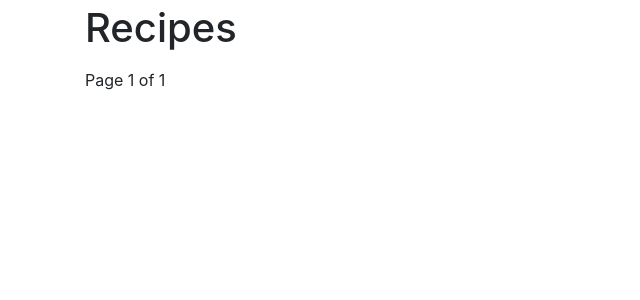
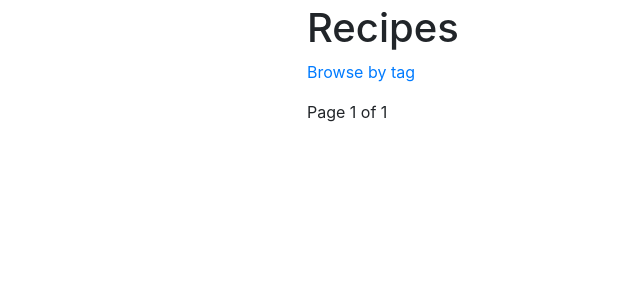
Before and after one commit to ggetzie/nnr, a Django app: page /main/recipes/ in a window 1280 px wide. Shown: the part 56-356 px from the top of the page, without its empty margins (0-640 px from the left). Run offline with Django 3.2, Linux system fonts and the light colour scheme; the visitor is signed in with stand-in values (Sample User, id 1); data that the repository does not hold is empty; some libraries are stand-ins or nearby versions.

Commit message:
browse by tags

```diff
--- a/main/urls.py
+++ b/main/urls.py
@@ -22,6 +22,16 @@ recipe_urls = [
          name="recipe_detail"),
 ]
 
+tag_urls = [
+     path("",
+          view=views.TagList.as_view(),
+          name="tag_list"),
+     path("<slug:slug>",
+          view=views.TagDetail.as_view(),
+          name="tag_detail"),
+]
+
 urlpatterns = [
     path("recipes/", include(recipe_urls)),
+    path("tags/", include(tag_urls)),
 ]
--- a/main/views.py
+++ b/main/views.py
@@ -46,3 +46,14 @@ class DeleteRecipe(UserPassesTestMixin, DeleteView):
     def test_func(self):
         return (self.request.user.is_staff or
                 self.request.user == self.object.user)
+
+
+class TagList(LoginRequiredMixin, ListView):
+    model = Tag
+    paginate_by = 144
+
+
+class TagDetail(LoginRequiredMixin, DetailView):
+    model = Tag
+    slug_field = "name_slug"
+    context_object_name = "tag"
--- a/nnr/templates/main/recipe_list.html
+++ b/nnr/templates/main/recipe_list.html
@@ -7,7 +7,11 @@ Recipes
 
 
 {% block content %}
+<div class="main-content">
 <h1>Recipes</h1>
+    <div class="menu">
+        <a href="{% url 'main:tag_list' %}">Browse by tag</a>
+    </div>
     <ul>
         {% for recipe in object_list %}
         <li>
@@ -15,7 +19,6 @@ Recipes
         </li>
         {% endfor %}
     </ul>
-
     {% include "main/pagination.html" %}
-
+</div>
 {% endblock %}
--- a/nnr/templates/pages/home.html
+++ b/nnr/templates/pages/home.html
@@ -1,6 +1,7 @@
 {% extends "base.html" %}
 
 {% block content %}
+<div class="main-content">
     <p>
         Welcome to No Nonsense Recipes. All of the recipes, none of the nonsense.
     </p>
@@ -11,4 +12,5 @@
         rankings, just thousands of member contributed recipes, presented simply
         and cleanly. Enjoy!
     </p>
+</div>
 {% endblock %}
```
Also changed, not shown: nnr/templates/main/tag_detail.html (added, +18 -0 lines), nnr/templates/main/tag_list.html (added, +24 -0 lines). Lines whose indentation alone changed are shown as unchanged.
